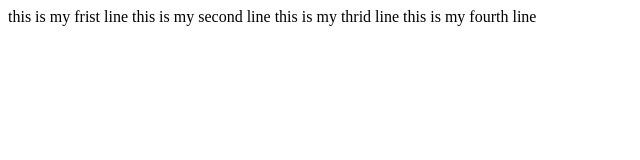
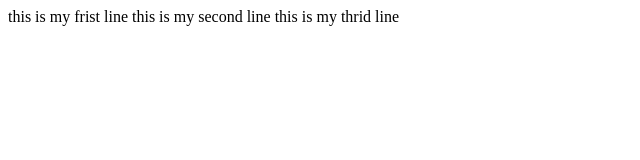
Before and after one commit to Riya7655/expt18, a plain HTML site: page index.html in a window 1280 px wide. Shown: the whole page, without its empty margins (0-640 px from the left). Drawn offline with Linux system fonts and the light colour scheme.

Commit message:
Update index.html

```diff
--- a/index.html
+++ b/index.html
@@ -4,5 +4,5 @@
 this is my frist line
 this is my second line
 this is my thrid line
-this is my fourth line
+
 </body>
```
